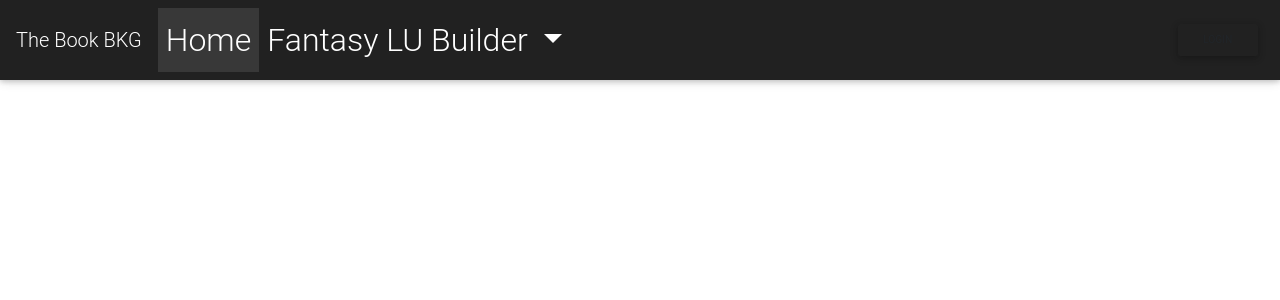
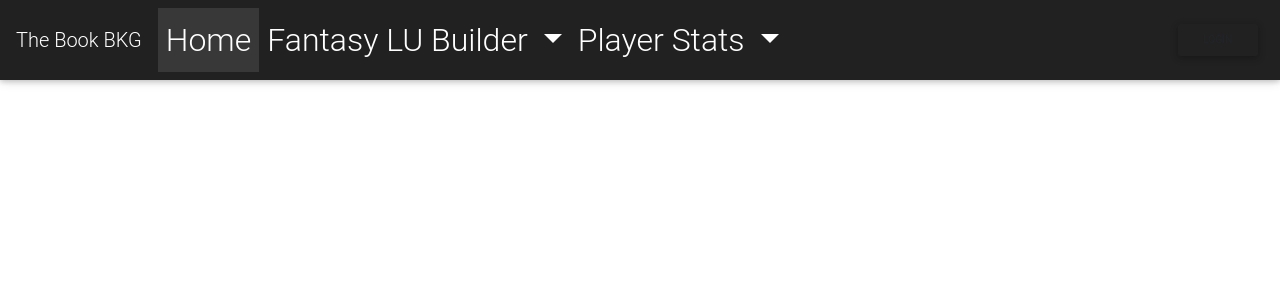
Before and after one commit to jpb8/theBookBKG, a Django app: page /sportsbook/base in a window 1280 px wide. Shown: the top 300 px of the page. Run offline with Django 3.2, Linux system fonts and the light colour scheme; some libraries are stand-ins or nearby versions.

Commit message:
stack tables

```diff
--- a/players/urls.py
+++ b/players/urls.py
@@ -11,4 +11,5 @@ urlpatterns = [
     path('stack_builder', views.stack_builder, name='stack_builder'),
     path('', views.index, name='index'),
     path('pitching', views.pitching_stats, name='pitching'),
+    path('stacks', views.stacks_stats, name='stacks'),
 ]
--- a/templates/base.html
+++ b/templates/base.html
@@ -59,6 +59,17 @@
                     <a href="{% url 'slate:lineup_check' %}" class="w-dropdown-link">Line Checker</a>
                 </div>
             </li>
+            <li class="nav-item dropdown">
+                <a class="nav-link dropdown-toggle" href="#" role="button" data-toggle="dropdown"
+                   aria-haspopup="true" aria-expanded="false" style="font-size:2em">
+                    Player Stats
+                </a>
+                <div class="dropdown-menu" aria-labelledby="navbarDropdown">
+                    <a href="{% url 'players:pitchers' %}" class="w-dropdown-link">Pitchers</a>
+                    <div class="dropdown-divider"></div>
+                    <a href="{% url 'players:stacks' %}" class="w-dropdown-link">Stacks</a>
+                </div>
+            </li>
         </ul>
 
         {% if user.is_authenticated %}
```
